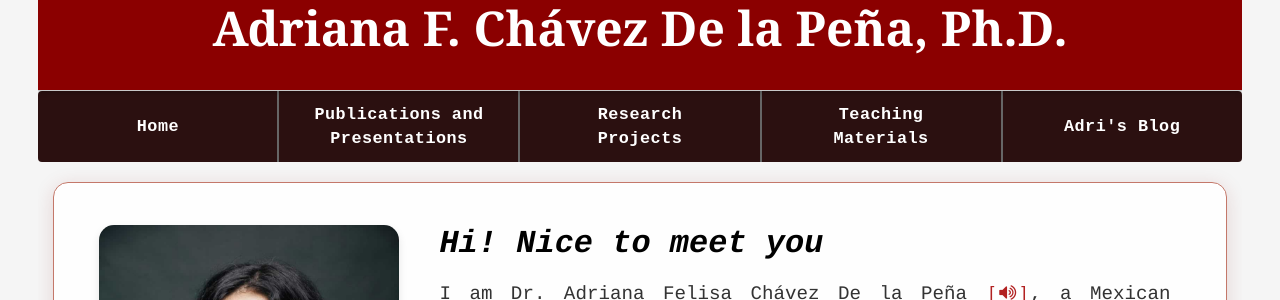
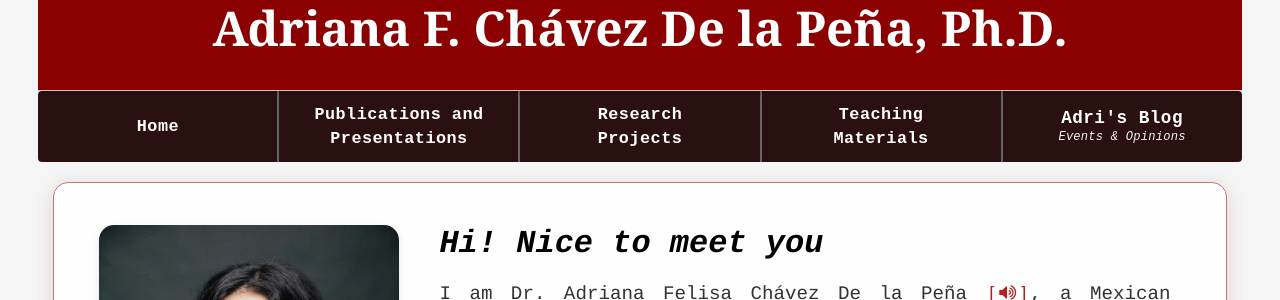
Before and after one commit to Adrifelcha/adrifelcha.github.io, a Jekyll site: the page built from index.html, in a window 1280 px wide. Shown: the part 130-430 px from the top of the page. Built offline with Jekyll 4.4.1, drawn with Linux system fonts in a browser that asks for light colours; some web fonts are replaced.

Commit message:
Expand on Adri's blog entry

```diff
--- a/_data/translations.yml
+++ b/_data/translations.yml
@@ -7,7 +7,7 @@ en:
     posters: "Posters"
     projects: "Research Projects"
     teaching: "Teaching Materials"
-    blog: "Adri's Blog"
+    blog: "<span class=\"nav-blog-title\">Adri's Blog</span><span class=\"nav-blog-subtitle\">Events &amp; Opinions</span>"
     events: "Events & Updates!"
     thoughts: "Opinions and Thoughts"
   home:
@@ -45,7 +45,7 @@ es:
     posters: "Pósters"
     projects: "Proyectos de Investigación"
     teaching: "Materiales de Enseñanza"
-    blog: "Blog de Adri"
+    blog: "<span class=\"nav-blog-title\">Blog de Adri</span><span class=\"nav-blog-subtitle\">Eventos y Opiniones</span>"
     events: "Eventos y Actualizaciones!"
     thoughts: "Opiniones y Pensamientos"
   home:
--- a/_layouts/default.html
+++ b/_layouts/default.html
@@ -333,7 +333,7 @@
     </ul>-->
   </li>
   <li class="hassubs">
-    <a href="/events/" data-translate-key="blog">Adri's Blog</a>
+    <a href="/events/" class="nav-blog-link" data-translate-key="blog"><span class="nav-blog-title">Adri's Blog</span><span class="nav-blog-subtitle">Events &amp; Opinions</span></a>
     <ul class="dropdown">
       <li class="subs"><a href="/events/" data-translate-key="events">Events & Updates!</a></li>
 	  <li class="subs"><a href="/blog/" data-translate-key="thoughts">Opinions & Thoughts</a></li>
--- a/css/main.css
+++ b/css/main.css
@@ -577,6 +577,30 @@ hr.style18:before {
     color: #FFFFFF !important;
     transition: ease-in .35s;
     text-decoration: none;
+}
+
+.mainnav > li > a.nav-blog-link {
+    flex-direction: column;
+    gap: 2px;
+    line-height: 1.15;
+    padding-top: 8px;
+    padding-bottom: 8px;
+}
+
+.nav-blog-title {
+    display: block;
+    font-size: 1.05em;
+    font-weight: bold;
+    font-style: normal;
+}
+
+.nav-blog-subtitle {
+    display: block;
+    font-size: 0.72em;
+    font-weight: normal;
+    font-style: italic;
+    letter-spacing: 0.02em;
+    opacity: 0.95;
 }
 
 /* Dropdown Menu */
```
